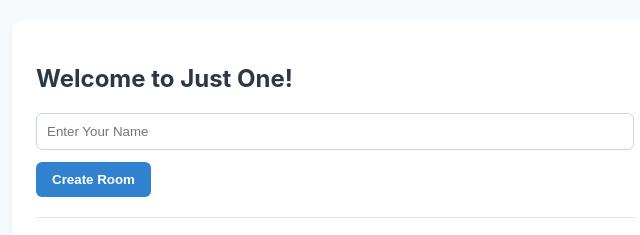
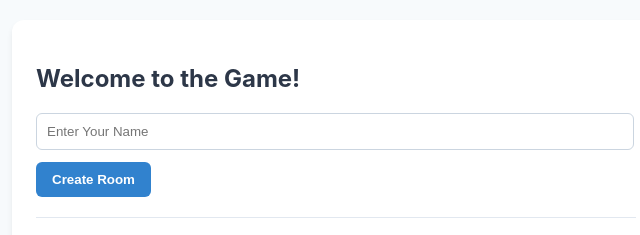
Before and after one commit to jxs240021/cluegm, a website: page public/index.html in a window 1280 px wide. Shown: the top 235 px of the page, 304-944 px from the left. Drawn offline with nearby package versions, Linux system fonts and the light colour scheme; no server answers.

Commit message:
Update index.html

```diff
--- a/public/index.html
+++ b/public/index.html
@@ -21,7 +21,7 @@
 <body>
 
   <div class="card" id="join-screen">
-    <h2>Welcome to Just One!</h2>
+    <h2>Welcome to the Game!</h2>
     <input type="text" id="player-name" placeholder="Enter Your Name">
     <div>
       <button class="btn" id="create-btn">Create Room</button>
```
